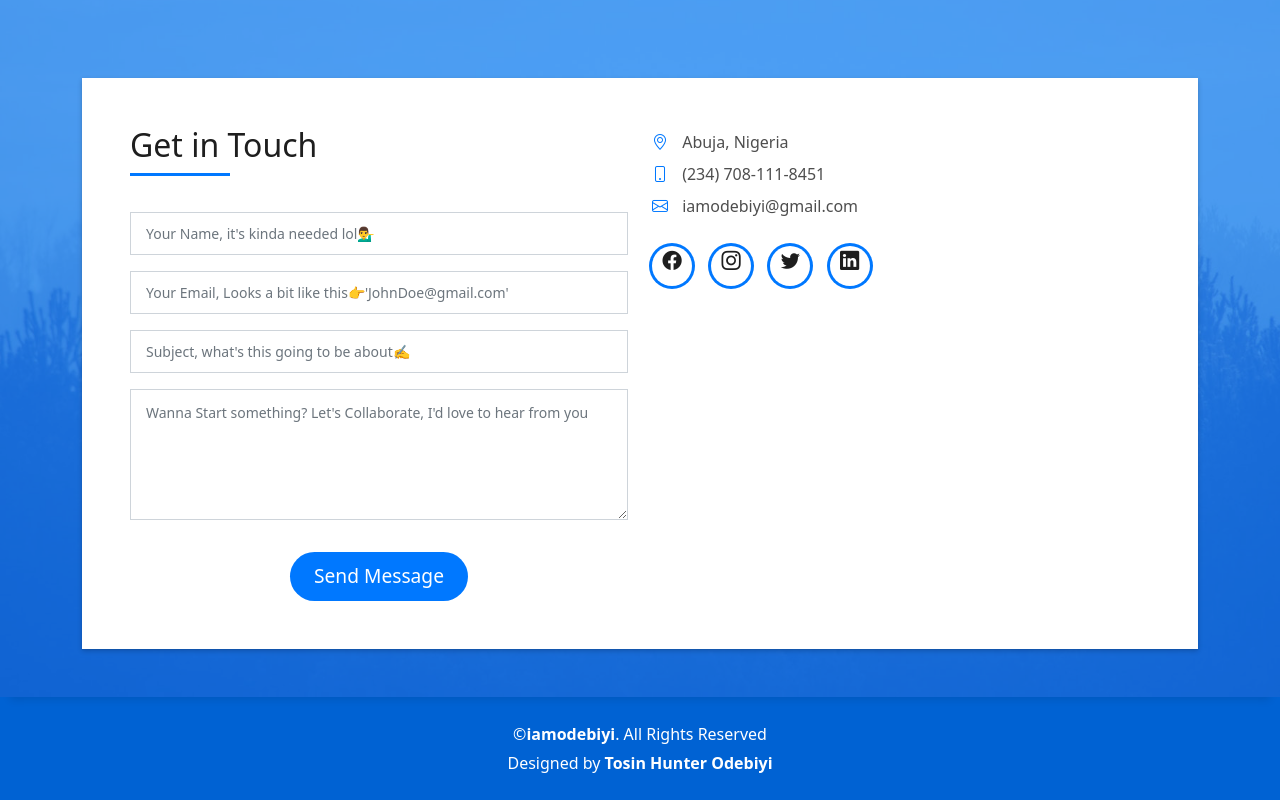
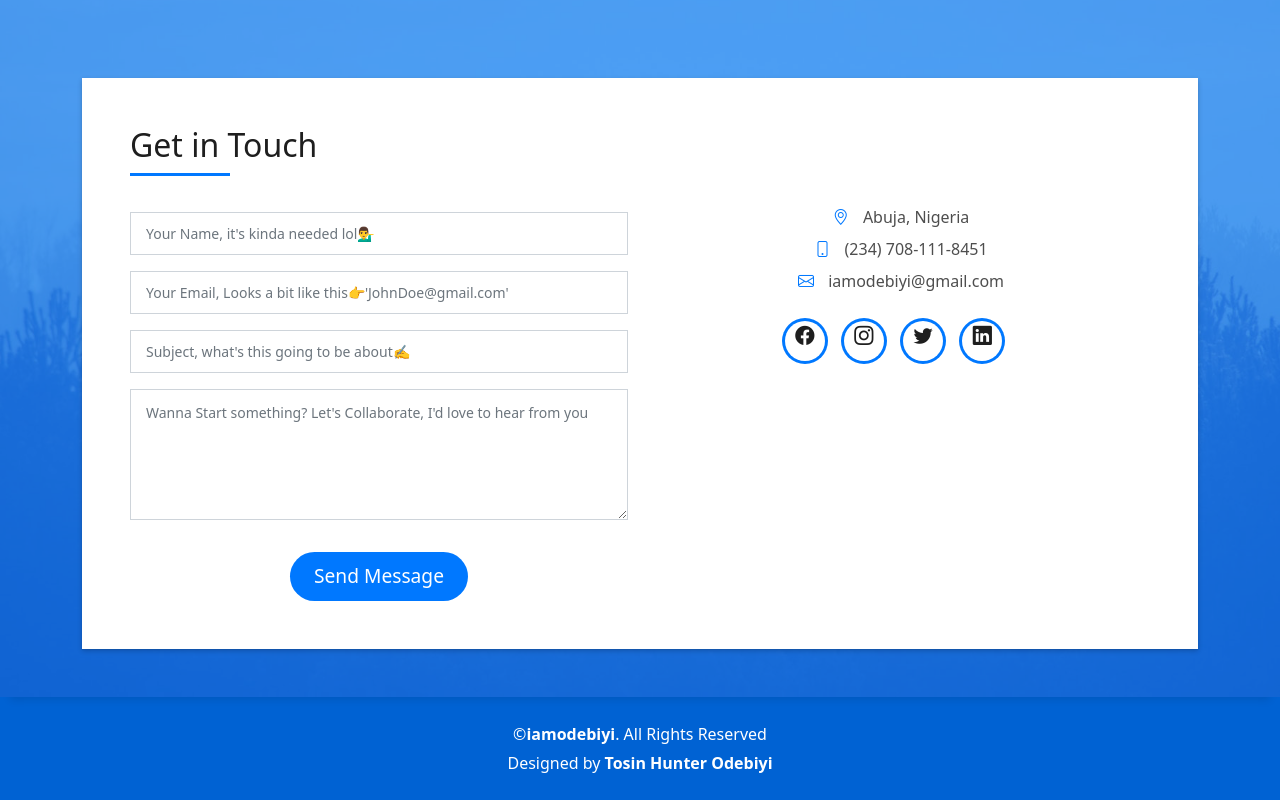
Before and after one commit to iamodebiyi/iamodebiyi, a plain HTML site: page index.html in a window 1280 px wide. Shown: the part 2479-3279 px from the top of the page. Drawn offline with Linux system fonts and the light colour scheme.

Commit message:
details-alignment-update

```diff
--- a/index.html
+++ b/index.html
@@ -586,7 +586,7 @@
                       </form>
                     </div>
                   </div>
-                  <div class="col-md-6">
+                  <div class="col-md-6 text-center" style="margin-top: 75px;">
                     <!-- <div class="title-box-2 pt-4 pt-md-0">
                       <h5 class="title-left">
                         Get in Touch
@@ -599,7 +599,7 @@
                         Totam magni ipsum suscipit amet? Autem nemo esse laboriosam ratione nobis
                         mollitia inventore?
                       </p> -->
-                      <ul class="list-ico center-block">
+                      <ul class="list-ico">
                         <li><span class="bi bi-geo-alt"></span> Abuja, Nigeria</li>
                         <li><span class="bi bi-phone"></span> (234) 708-111-8451</li>
                         <li><span class="bi bi-envelope"></span> iamodebiyi@gmail.com</li>
```
